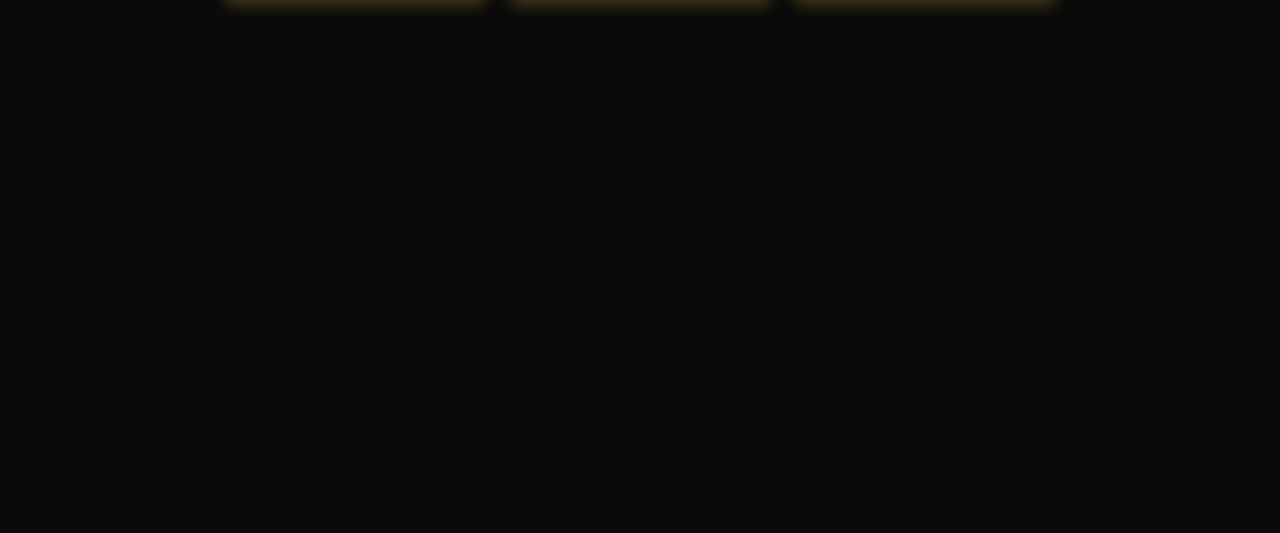
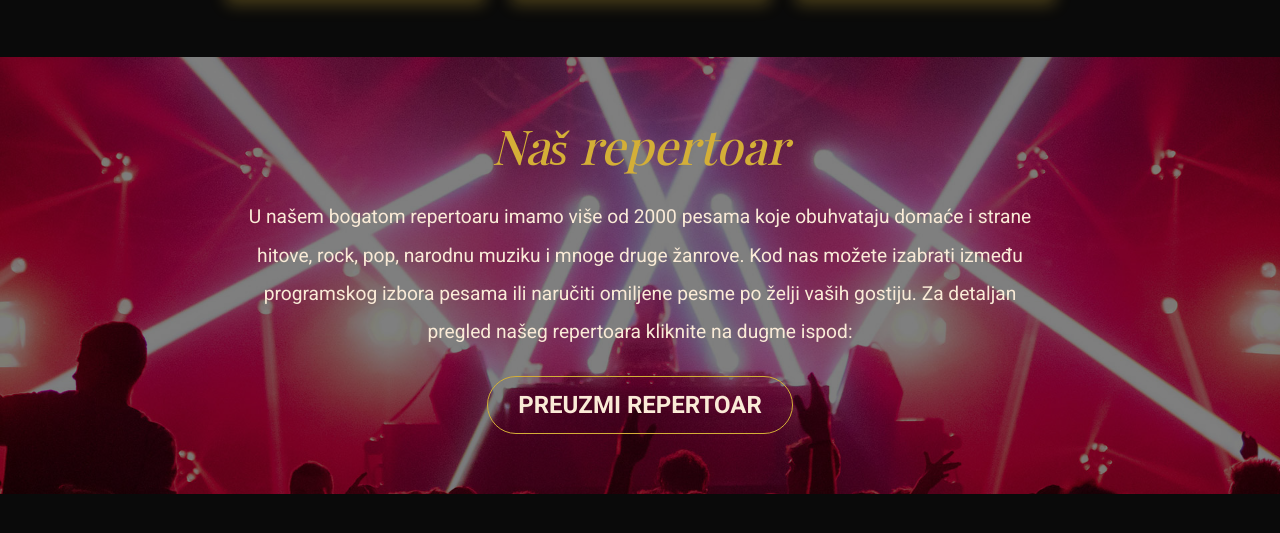
Before and after one commit to 21djordje/Nemanja, a plain HTML site: page index.html in a window 1280 px wide. Shown: the part 1481-2014 px from the top of the page. Drawn offline with nearby package versions, Linux system fonts and the light colour scheme; a web font is replaced by a local one.

Commit message:
repertoar added

```diff
--- a/index.html
+++ b/index.html
@@ -162,6 +162,7 @@
         </div>
       </section>
 
+      <!-- O nama -->
       <section class="about-section section-padding">
         <div class="container">
           <h2 class="text-center mb-4">O nama</h2>
@@ -215,6 +216,31 @@
           </div>
         </div>
       </section>
+
+      <!-- Repertoar -->
+      <section
+        class="section-padding repertoar-section bg-img-section"
+        style="background-image: url(slike/nightclub.jpg)"
+      >
+        <div class="container">
+          <div class="section-content">
+            <h2 class="text-center mb-4">Naš repertoar</h2>
+            <div class="highlight-text">
+              <p>
+                U našem bogatom repertoaru imamo više od 2000 pesama koje
+                obuhvataju domaće i strane hitove, rock, pop, narodnu muziku i
+                mnoge druge žanrove. Kod nas možete izabrati između programskog
+                izbora pesama ili naručiti omiljene pesme po želji vaših
+                gostiju. Za detaljan pregled našeg repertoara kliknite na dugme
+                ispod:
+              </p>
+              <div class="btn-wrap text-center mt-4">
+                <a href="" class="btn btn-gold-outline">Preuzmi repertoar</a>
+              </div>
+            </div>
+          </div>
+        </div>
+      </section>
     </main>
 
     <script
--- a/style.css
+++ b/style.css
@@ -74,6 +74,18 @@ h2 {
 :not(.btn-check) + .btn:active {
   background-color: #b8902e;
   color: var(--text-color);
+}
+
+.btn-gold-outline {
+  background-color: transparent;
+  color: var(--text-color);
+  border: 1px solid var(--primary-color);
+}
+
+.btn-gold-outline:hover,
+.btn-gold-outline:active {
+  background-color: var(--primary-color);
+  color: var(--background-color);
 }
 
 /* Navbar */
@@ -343,6 +355,33 @@ h2 {
   font-family: var(--font-secondary);
 }
 
+.bg-img-section {
+  background-position: center;
+  background-repeat: no-repeat;
+  background-size: cover;
+  background-attachment: fixed;
+}
+
+.repertoar-section {
+  position: relative;
+}
+
+.section-content {
+  position: relative;
+  z-index: 2;
+}
+
+.repertoar-section::before {
+  content: "";
+  position: absolute;
+  top: 0;
+  left: 0;
+  width: 100%;
+  height: 100%;
+  background-color: rgba(0, 0, 0, 0.5);
+  z-index: 1;
+}
+
 /* Responsive */
 
 @media (max-width: 1399.98px) {
```
Also changed, not shown: slike/nightclub.jpg (added).
